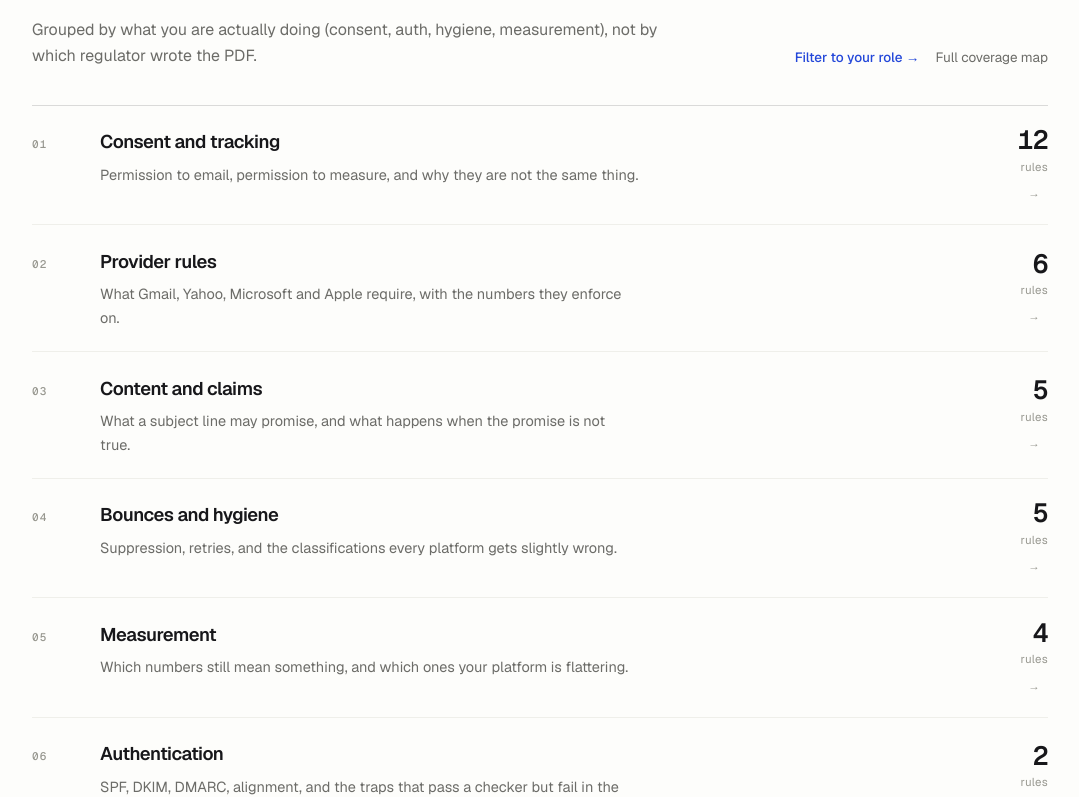
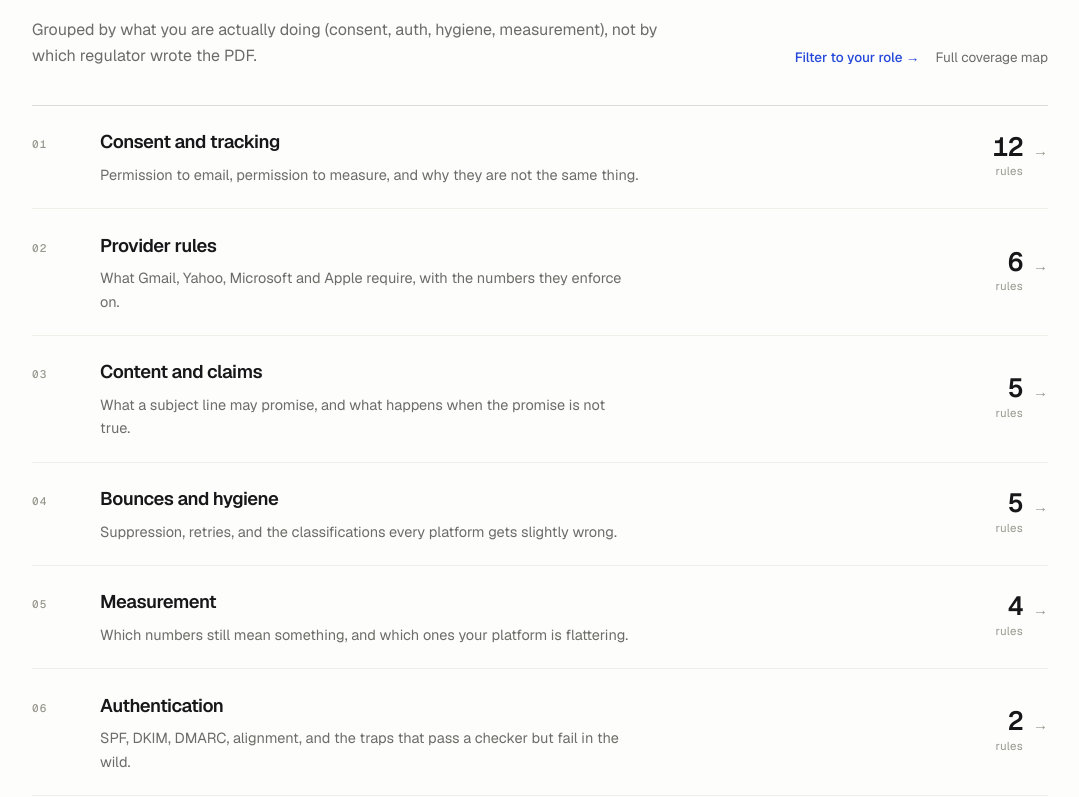
Before and after one commit to denask-eng/emailrules, a Next.js app: page / in a window 1280 px wide. Shown: the part 1892-2689 px from the top of the page, without its empty margins (100-1179 px from the left). Built offline with nearby package versions, Linux system fonts and the light colour scheme; no server answers; the database is empty.

Commit message:
Polish browse row counts: keep arrow beside the figure
Avoid stacking the chevron under the “rules” label.

```diff
--- a/src/app/page.tsx
+++ b/src/app/page.tsx
@@ -203,18 +203,20 @@ export default async function Home() {
                         {TOPICS[t].blurb}
                       </p>
                     </div>
-                    <div className="col-start-2 mt-3 flex items-baseline gap-2 sm:col-start-auto sm:mt-0 sm:flex-col sm:items-end sm:gap-0 sm:self-center sm:pl-4">
+                    <div className="col-start-2 mt-3 flex items-baseline gap-2.5 sm:col-start-auto sm:mt-0 sm:self-center sm:pl-6">
+                      <div className="flex items-baseline gap-1.5 sm:flex-col sm:items-end sm:gap-0.5">
                         <span className="num text-[1.4rem] font-semibold tracking-tight tabular-nums leading-none text-fg sm:text-[1.65rem]">
                           {n}
                         </span>
-                      <span className="text-[11.5px] tracking-wide text-dim sm:mt-1">
+                        <span className="text-[11.5px] tracking-wide text-dim">
                           {n === 1 ? "rule" : "rules"}
+                        </span>
+                      </div>
                       <span
                         aria-hidden
-                          className="ml-2 inline-block text-dim transition-transform group-hover:translate-x-0.5 group-hover:text-accent sm:ml-0 sm:mt-2 sm:block sm:text-center"
+                        className="text-[15px] text-dim transition-transform group-hover:translate-x-0.5 group-hover:text-accent"
                       >
                         →
-                        </span>
                       </span>
                     </div>
                   </Link>
```
Lines whose indentation alone changed are shown as unchanged.
